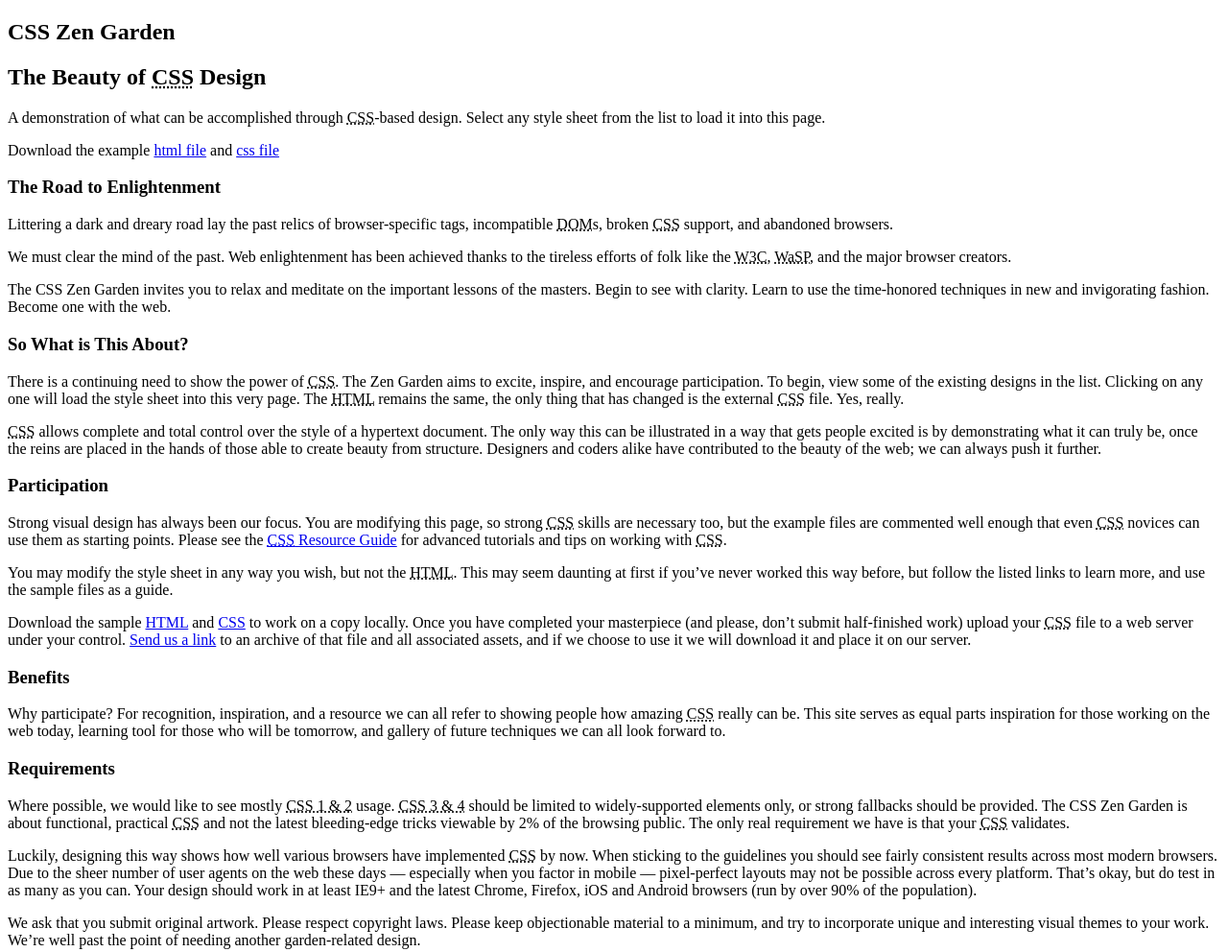
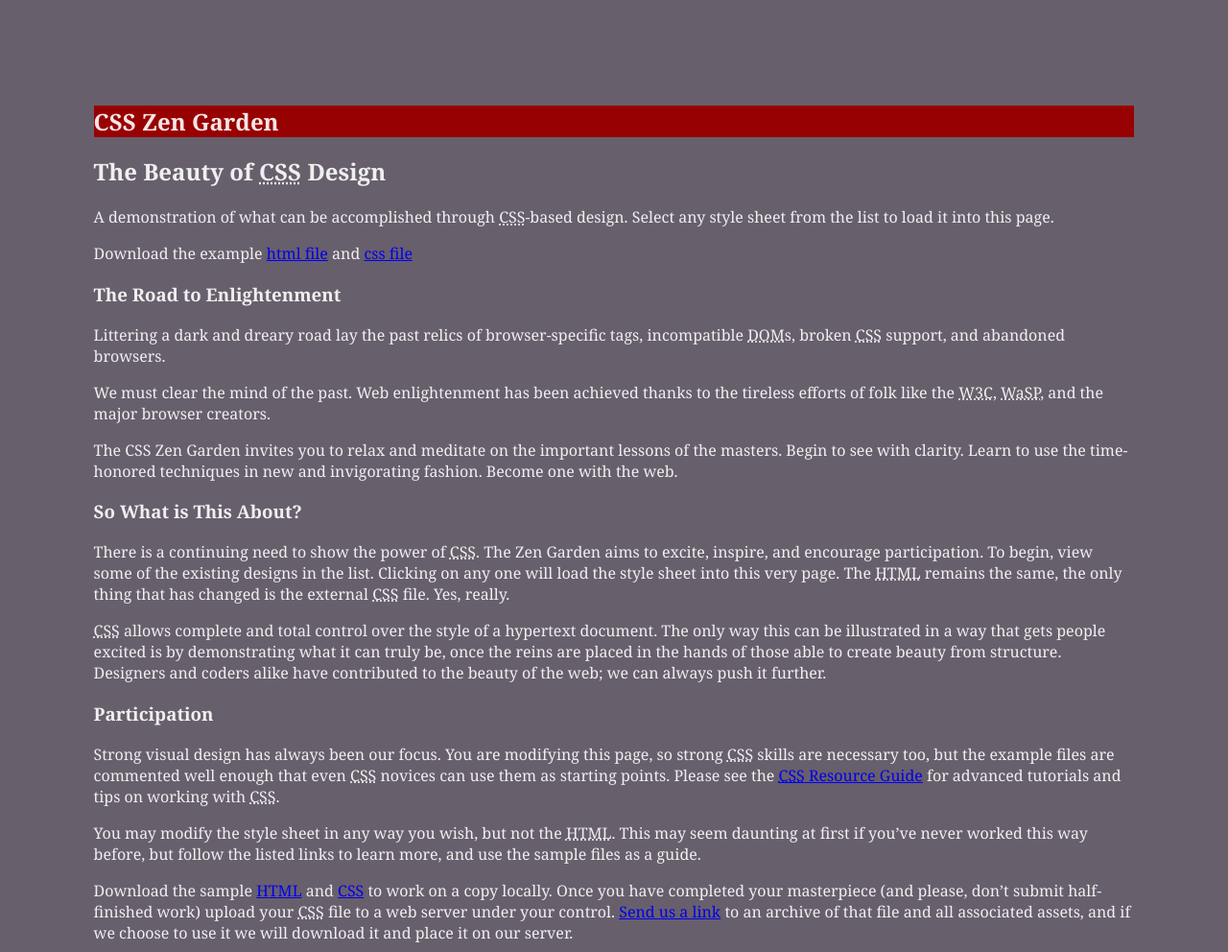
Before and after one commit to ahenderson77/workspacecss-2020-jf1ars, a website: page index.html in a window 1280 px wide. Shown: the top 992 px of the page at 96% size. Drawn offline with Linux system fonts and the light colour scheme; a web font is replaced by a local one.

Commit message:
2 files modified

```diff
--- a/css/main.css
+++ b/css/main.css
@@ -17,12 +17,39 @@
 	/* ----------------------------------------------------------------------------------------------------------
 	01 Color ----------------------------------------------------------------------------------------
 	---------------------------------------------------------------------------------------------------------- */
+html{
+  background-color: hsla(280, 13%, 25%, 0.8);
+  padding: 7%;
+}
+body{
+  background-color: hsla(, saturation, lightness);
+  color: hsla(0,100%, 100%, 0.9);
+}
+header h1{
+  background-color: hsla(0, 100%, 30%, 0.99);
+}
 
+div.preamble, div.requirements, div.benefits{
+
+}
+footer{
+
+}
+
+div.participation{
+
+}
+aside.sidebar{
+
+}
 
 
 
 
 /** 02 Typography -- Font  **/
+body{
+  font-family: Georgia, 'Times New Roman', Times, serif;
+}
 
 
 
--- a/index.html
+++ b/index.html
@@ -6,6 +6,7 @@
 
 	<link rel="stylesheet" media="screen" href="css/main.css">
 	<link rel="alternate" type="application/rss+xml" title="RSS" href="http://www.csszengarden.com/zengarden.xml">
+  <link href="fonts.googleapis.com/css2?family=Ranchers&display=swap" rel="stylesheet">
 
 	<meta name="viewport" content="width=device-width, initial-scale=1.0">
 	<meta name="author" content="Dave Shea">
```
